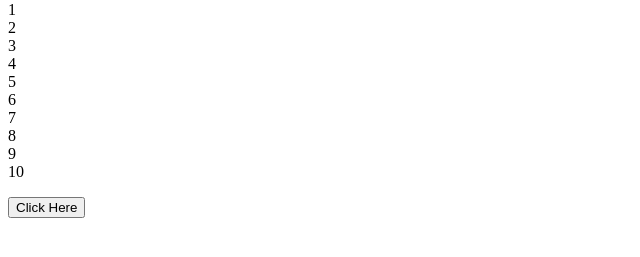
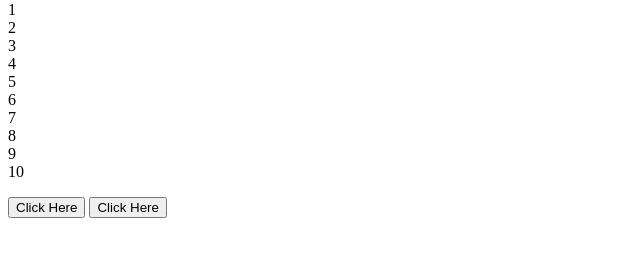
Before and after one commit to MKnoles78/JavaScriptPractice, a plain HTML site: page MyFirstJavaScriptProject/MyFirstProgram.html in a window 1280 px wide. Shown: the part 79-336 px from the top of the page, without its empty margins (0-640 px from the left). Drawn offline with Linux system fonts and the light colour scheme.

Commit message:
working with different triggers

```diff
--- a/MyFirstJavaScriptProject/MyFirstProgram.html
+++ b/MyFirstJavaScriptProject/MyFirstProgram.html
@@ -14,7 +14,7 @@
         <p id="theCount"></p>
 
         <button id="bigButton" onclick="alert('Hello World')";>Click Here</button>
-
+        <button id="littleButton" onkeydown="alert('Hello World')";>Click Here</button>
 
     </body>
 </html>
```
